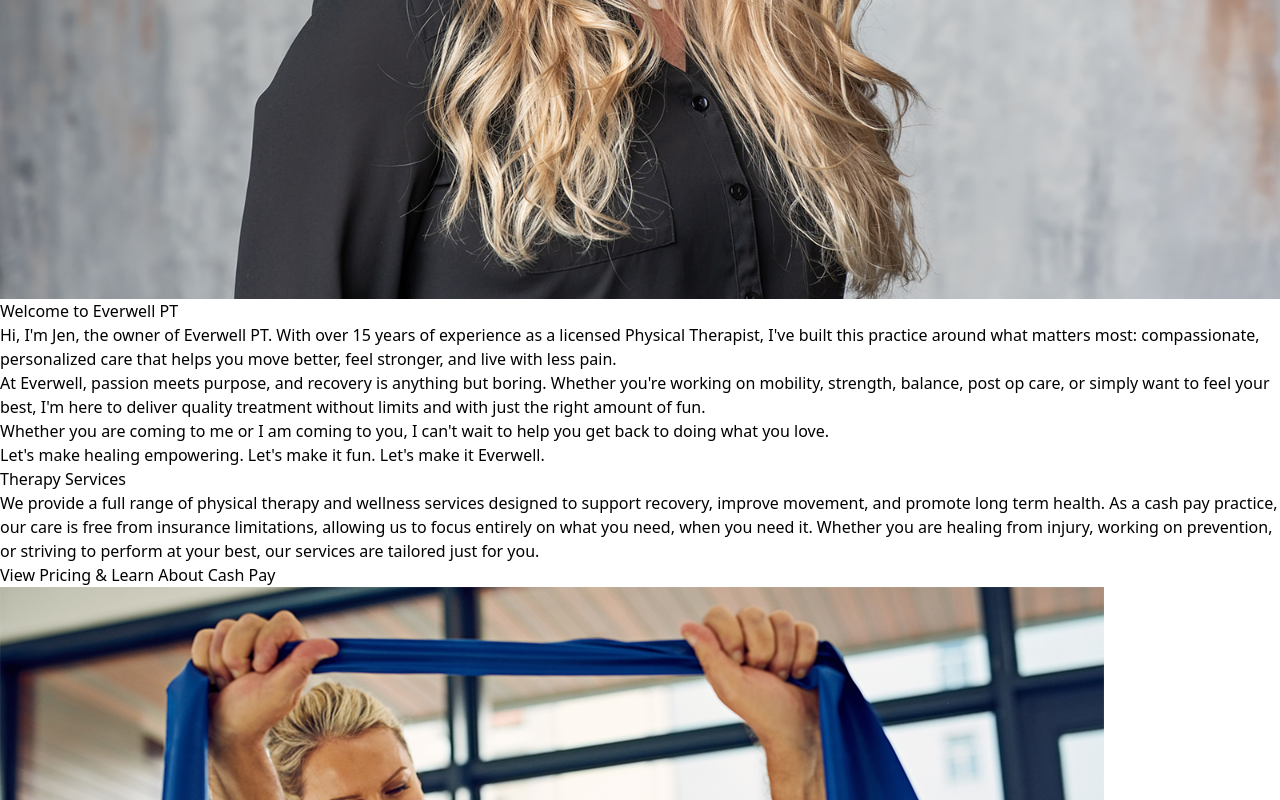
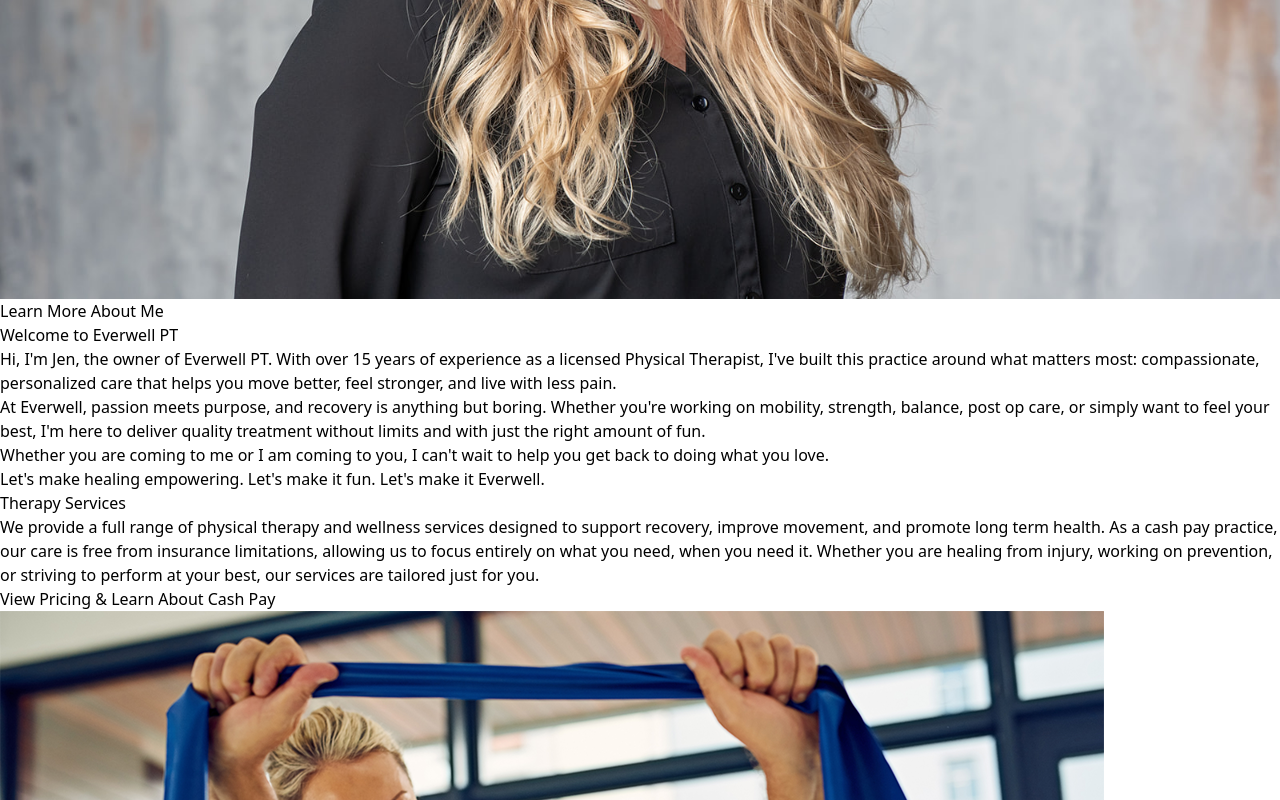
Before and after one commit to harpgmg/everwell-pt-website, a React (Vite) app: page / in a window 1280 px wide. Shown: the part 1828-2628 px from the top of the page. Built offline with nearby package versions, Linux system fonts and the light colour scheme.

Commit message:
Add Bio Page and Link

```diff
--- a/src/App.tsx
+++ b/src/App.tsx
@@ -159,12 +159,18 @@ function App() {
         <section id="about" className="py-20">
           <div className="max-w-6xl mx-auto px-4">
             <div className="grid md:grid-cols-2 gap-12 items-center">
-              <div>
+              <div className="flex flex-col items-center">
                 <img
                   src="/headshot.jpg"
                   alt="Physical Therapist"
-                  className="rounded-2xl shadow-lg"
+                  className="rounded-2xl shadow-lg mb-6"
                 />
+                <Link
+                  to="/bio"
+                  className="text-[#B47B84] hover:text-[#9D6B73] font-medium transition-colors"
+                >
+                  Learn More About Me
+                </Link>
               </div>
               <div>
                 <h2 className="text-3xl font-bold mb-6">Welcome to Everwell PT</h2>
```
